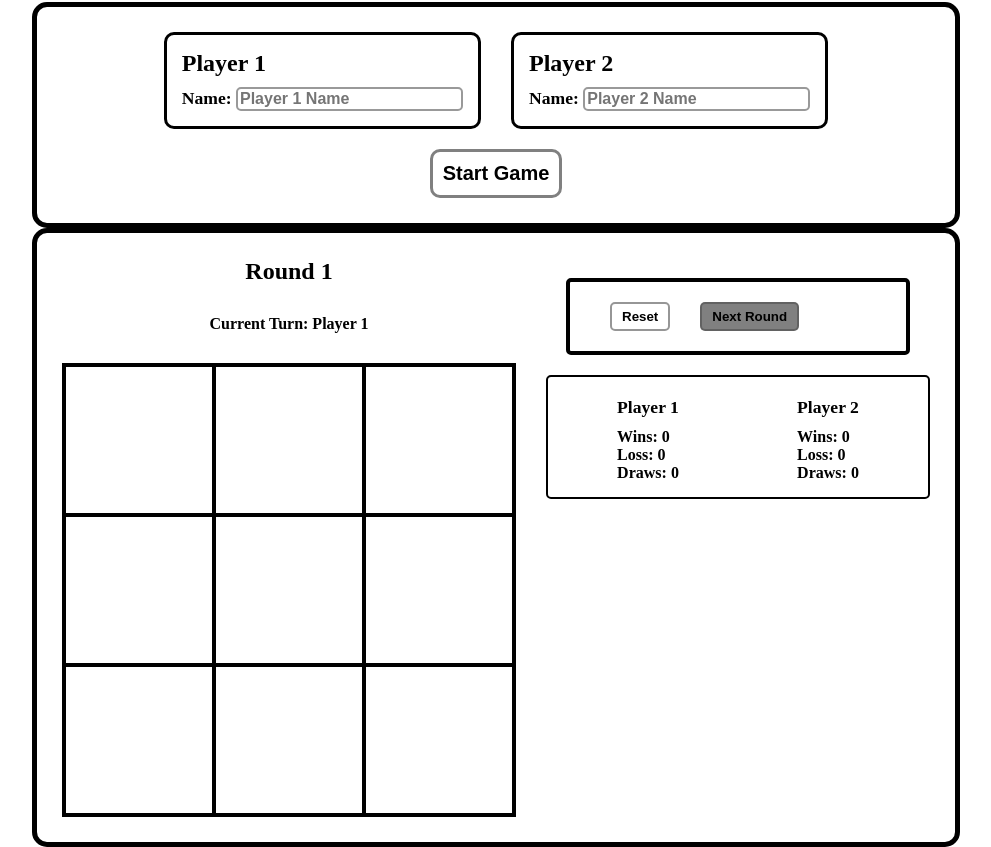
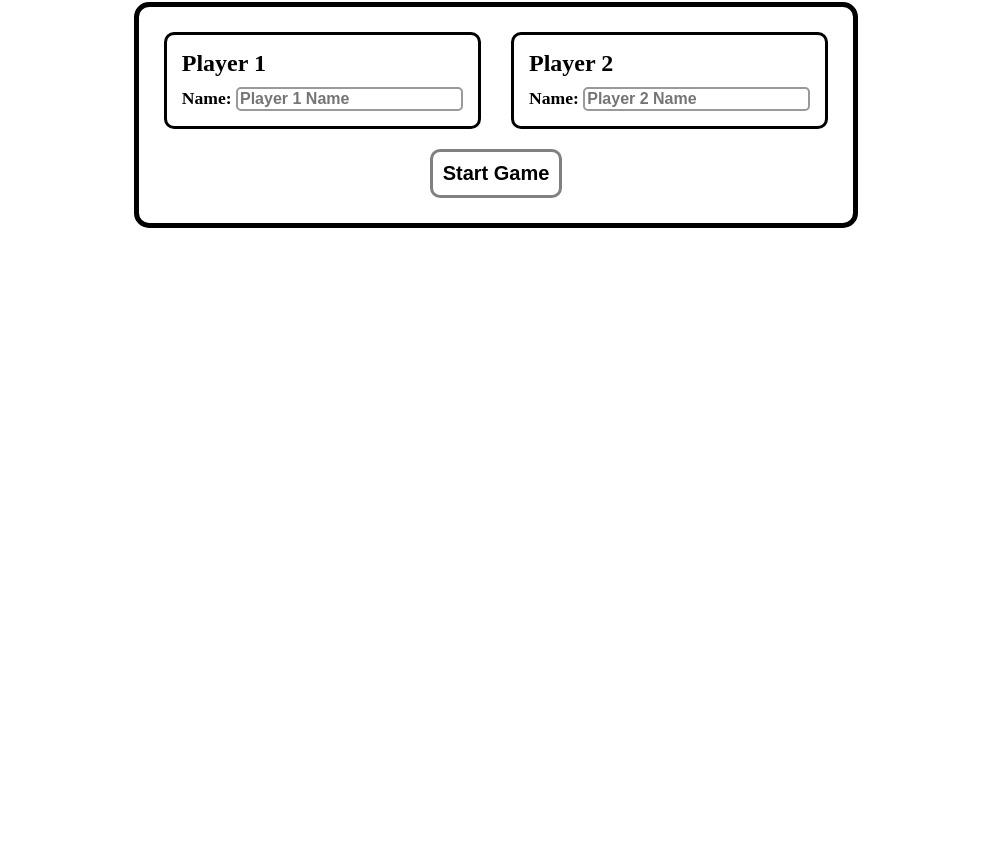
Before and after one commit to aish8la/Tic-Tac-Toe-TOP, a plain HTML site: page index.html in a window 1280 px wide. Shown: the part 73-920 px from the top of the page, without its empty margins (144-1135 px from the left). After the commit the page ends 800 px from the top, so only its background shows below. Drawn offline with Linux system fonts and the light colour scheme.

Commit message:
change grid flow direction

```diff
--- a/style.css
+++ b/style.css
@@ -100,7 +100,7 @@ body {
 .cell-list {
     grid-template-columns: repeat(3, minmax(5vw, 150px));
     grid-template-rows: repeat(3, minmax(5vw, 150px));
-    grid-auto-flow: column;
+    grid-auto-flow: row;
     display: grid;
     border: 2px solid black;
     padding: 0px;
@@ -132,7 +132,7 @@ body {
 }
 
 .hidden-ctn {
-    /* display: none; */
+    display: none;
 }
 
 .game-control-panel {
```
